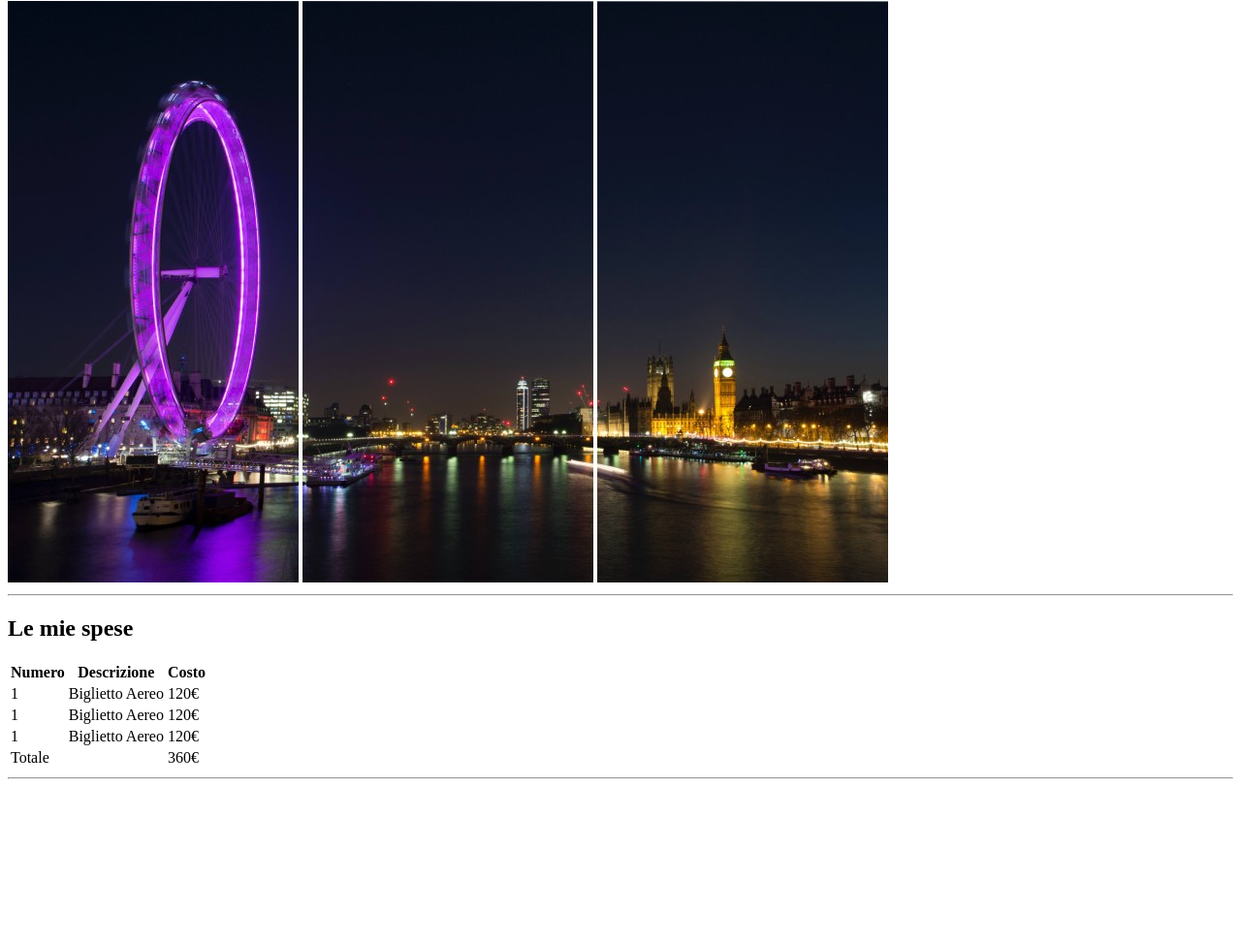
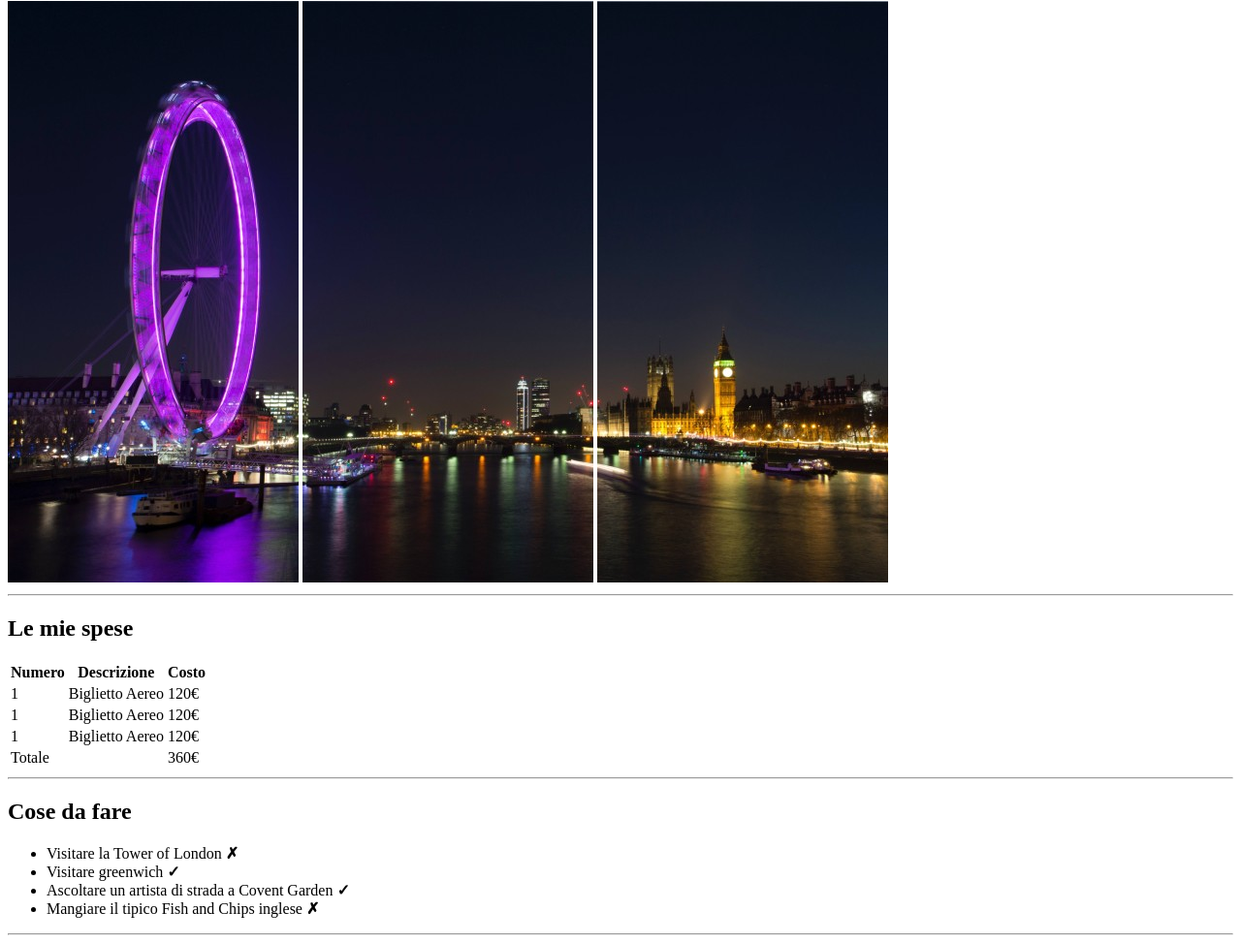
Before and after one commit to patrictobola/html-london-trip, a plain HTML site: page index.html in a window 1280 px wide. Shown: the part 79-1052 px from the top of the page at 97% size. Before the commit the page ends 891 px from the top, so only its background shows below. Drawn offline with Linux system fonts and the light colour scheme.

Commit message:
Added things to do section

```diff
--- a/index.html
+++ b/index.html
@@ -67,6 +67,18 @@
                 <hr>
             </section>
 
+            <!-- Things to do -->
+            <section class="things_to_do">
+                <h2>Cose da fare</h2>
+                <ul>
+                    <li>Visitare la Tower of London <b>&cross;</b></li>
+                    <li>Visitare greenwich <b>&check;</b></li>
+                    <li>Ascoltare un artista di strada a Covent Garden <b>&check;</b></li>
+                    <li>Mangiare il tipico Fish and Chips inglese <b>&cross;</b></li>
+                </ul>
+                <hr>
+            </section>
+
 
     </main>
 </body>
```
